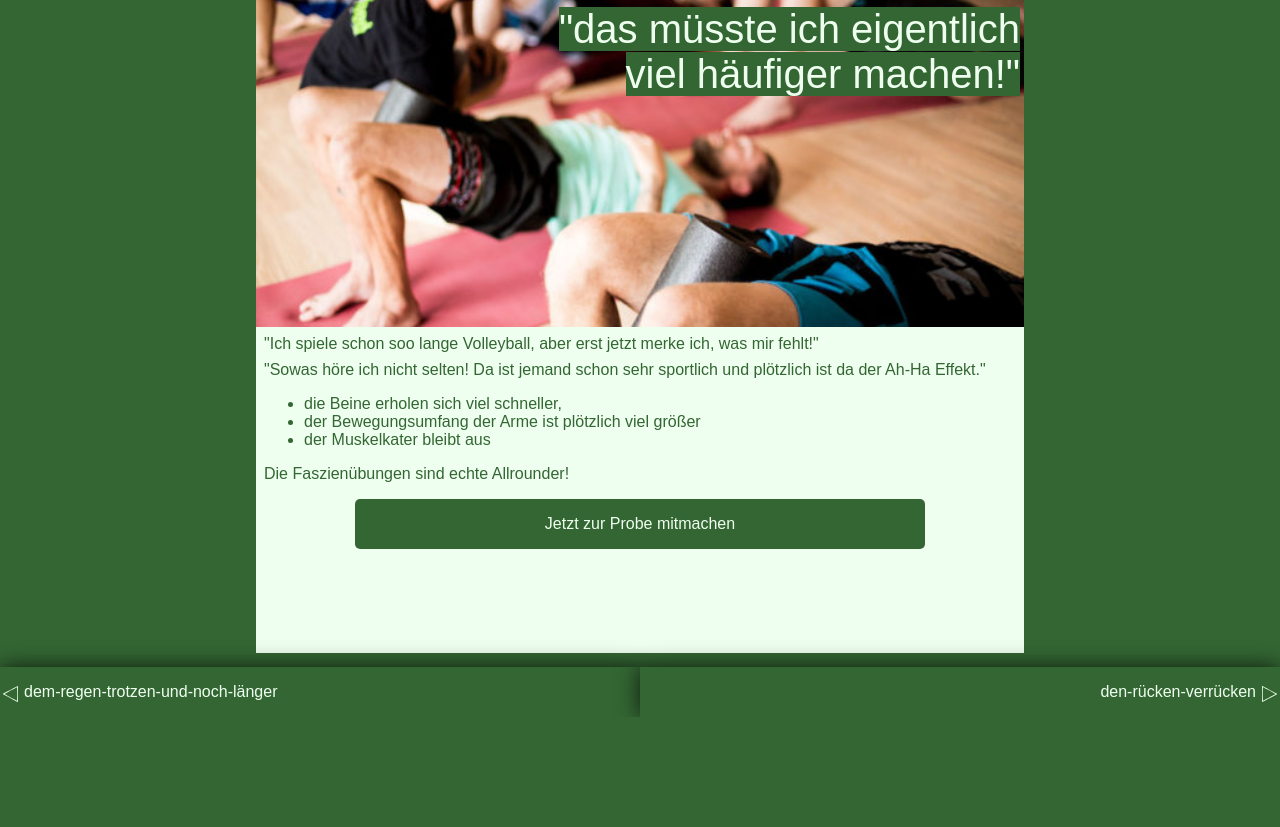
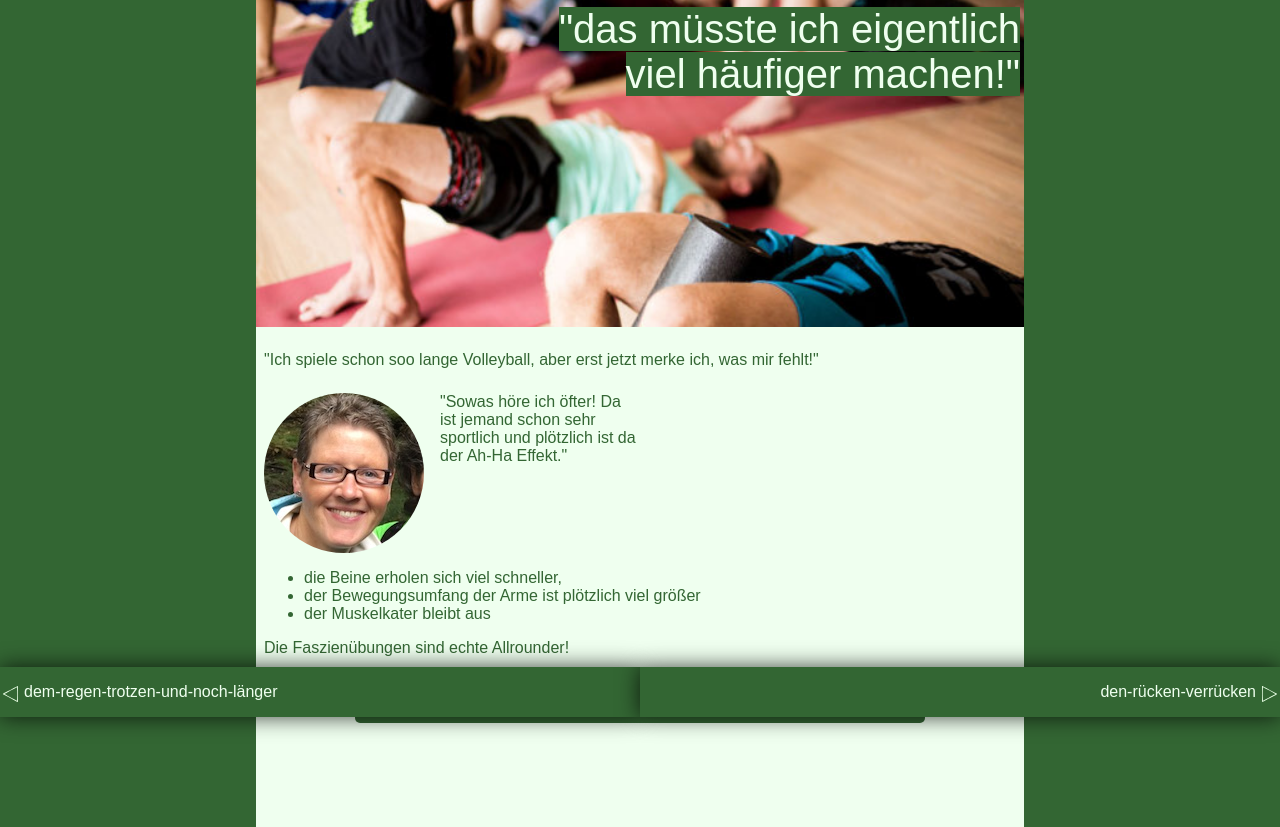
Before and after one commit to libelle2000/mit-marion, a PHP site: page / in a window 1280 px wide. Shown: the part 83-910 px from the top of the page. Before the commit the page ends 800 px from the top, so only its background shows below. Run offline with PHP 8.4, Linux system fonts and the light colour scheme.

Commit message:
add photo cropped as circle

```diff
--- a/public/css/main.css
+++ b/public/css/main.css
@@ -1,5 +1,15 @@
 * {
     font-family: Arial, sans-serif;
+}
+
+.floatLeft {
+    float: left;
+}
+
+.floatedGroup:after {
+    content: "";
+    display: table;
+    clear: both;
 }
 
 .member .mainquote {
@@ -28,7 +38,16 @@ article.container-content {
 
 section.marion,
 .member .subquote {
-    margin: 0.5em 0.5em 0 0.5em;
+    margin: 1.5em 0.5em 0 0.5em;
+}
+
+section.marion blockquote{
+    width: 100%;
+}
+
+section.marion .photo{
+    width: 5em;
+    height: 5em;
 }
 
 @media only screen and (min-device-width: 40em) {
@@ -36,6 +55,15 @@ section.marion,
     article.container-content {
         margin-right: 20%;
         margin-left: 20%;
+    }
+
+    section.marion blockquote{
+        width: 50%;
+    }
+
+    section.marion .photo{
+        width: 10em;
+        height: 10em;
     }
 }
 
@@ -55,6 +83,7 @@ nav.stories .flyout {
 .breadcrumb:after {
     position: relative;
 }
+
 .breadcrumb:after {
     position: absolute;
     content: "";
@@ -67,6 +96,7 @@ nav.stories .flyout {
     transform: rotate(180deg);
     background-position-y: top;
 }
+
 li.breadcrumb:after {
     background-position-y: bottom;
     transform: rotate(0deg);
@@ -121,6 +151,12 @@ nav.open .flyout {
 
 .burger {
     height: 2em;
+}
+
+.photo {
+    object-fit: cover;
+    border-radius: 50%;
+    margin-right: 1em;
 }
 
 .member .mainquote {
--- a/public/index.php
+++ b/public/index.php
@@ -49,8 +49,9 @@
         </blockquote>
     </section>
     <section class="marion">
-        <blockquote>
-            "Sowas höre ich nicht selten! Da ist jemand schon sehr sportlich und plötzlich ist da der Ah-Ha Effekt."
+        <blockquote class="floatedGroup">
+            <img class="photo floatLeft" src="/images/marion.jpg" alt="Trainerin Marion" />
+            "Sowas höre ich öfter! Da ist jemand schon sehr sportlich und plötzlich ist da der Ah-Ha Effekt."
         </blockquote>
         <ul>
             <li>die Beine erholen sich viel schneller,</li>
```
Also changed, not shown: public/images/marion.jpg (added).
